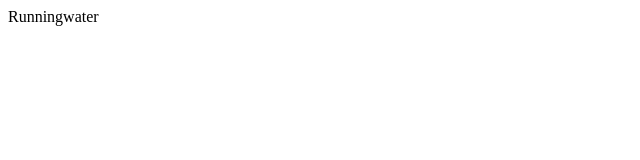
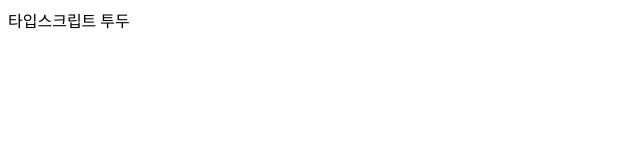
Before and after one commit to minhanPark/typescript-todo-vue, a Vue app: page / in a window 1280 px wide. Shown: the top 160 px of the page, without its empty margins (0-640 px from the left). Built offline with nearby package versions, Linux system fonts and the light colour scheme.

Commit message:
add typescript in project

```diff
--- a/src/App.vue
+++ b/src/App.vue
@@ -1,11 +1,11 @@
-<template>
-  <div>Runningwater</div>
-</template>
+<template>타입스크립트 투두</template>
 
-<script>
-export default {
+<script lang="ts">
+import { defineComponent } from "vue";
+
+export default defineComponent({
   name: "App",
-};
+});
 </script>
 
 <style></style>
--- a/src/main.js
+++ /dev/null
@@ -1,4 +0,0 @@
-import { createApp } from 'vue'
-import App from './App.vue'
-
-createApp(App).mount('#app')
--- /dev/null
+++ b/src/main.ts
@@ -0,0 +1,4 @@
+import { createApp } from "vue";
+import App from "./App.vue";
+
+createApp(App).mount("#app");
--- /dev/null
+++ b/src/shims-vue.d.ts
@@ -0,0 +1,6 @@
+/* eslint-disable */
+declare module '*.vue' {
+  import type { DefineComponent } from 'vue'
+  const component: DefineComponent<{}, {}, any>
+  export default component
+}
```
Also changed, not shown: package.json (+9 -3 lines), tsconfig.json (added, +39 -0 lines), 2 other files (tests, documents, lock files or other folders).
